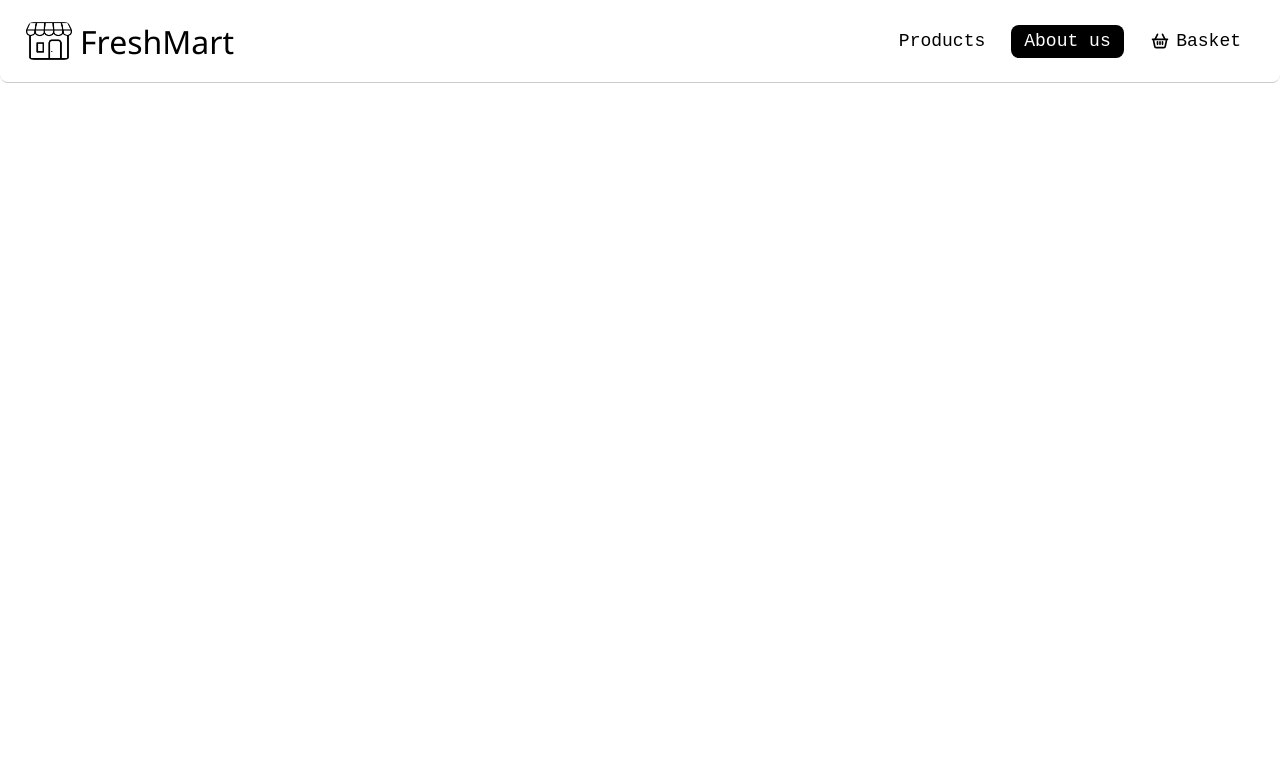
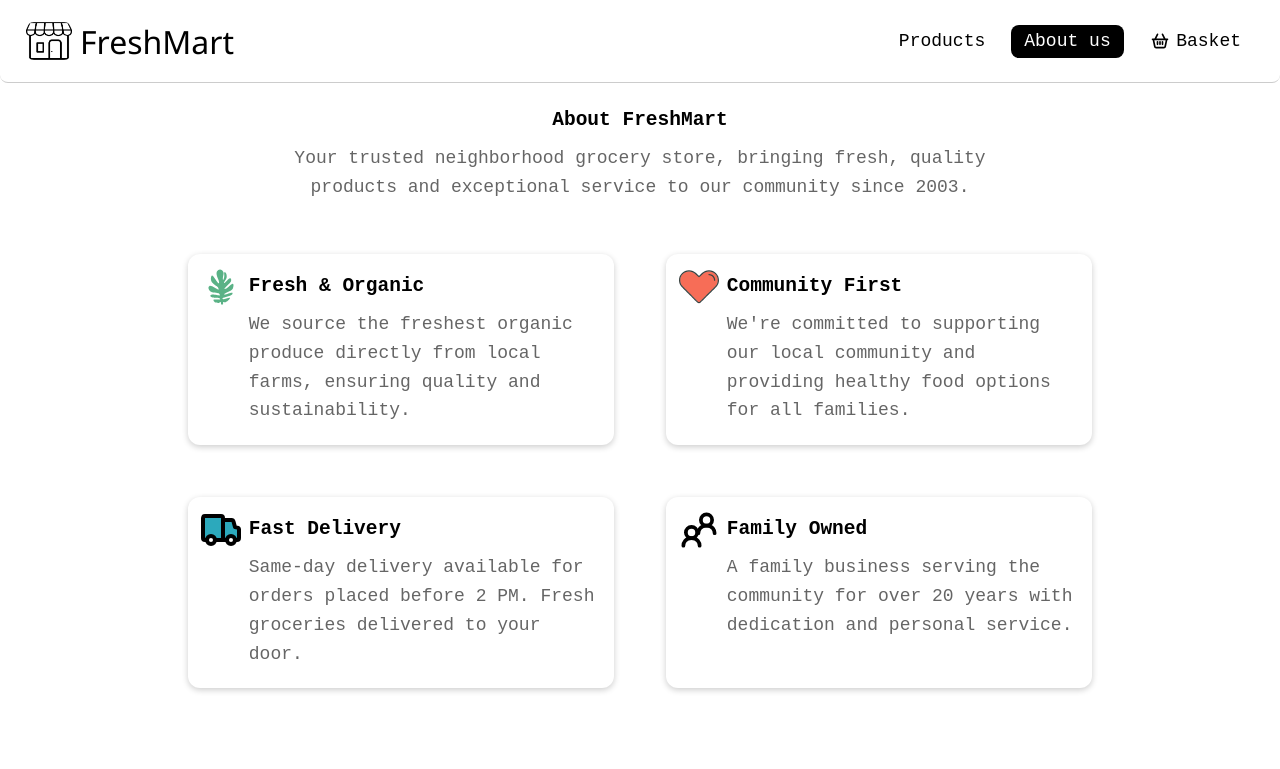
Before and after one commit to Alphorov/web_grocery_store, a plain HTML site: page about_us.html in a window 1280 px wide. Drawn offline with Linux system fonts and the light colour scheme.

Commit message:
started about page. Made a placeholder for basket page

```diff
--- a/about_us.html
+++ b/about_us.html
@@ -17,14 +17,60 @@
 
         <nav>
             <!-- Products page -->
+            <a href="index.html">Products</a>
             <!-- About us page -->
-            <a href="index.html">Products</a>
             <a href="about_us.html" class="active">About us</a>
             <!-- Basket page -->
             <a href="basket.html"><img src="images/basket.svg" width="20">Basket</a>
+        </nav>
 
-        </nav>
     </header>
+
+    <main class="about">
+        <h2>About FreshMart</h1>
+            <p>Your trusted neighborhood grocery store, bringing fresh, quality products and exceptional service to our
+                community since 2003.</p>
+
+
+            <section class="about-tiles">
+
+                <article class="about-tile">
+                    <img src="images/leaf.svg" alt="A leaf">
+                    <div class="about-description">
+                        <h2>Fresh & Organic</h2>
+                        <p>We source the freshest organic produce directly from local farms, ensuring quality and
+                            sustainability.</p>
+                    </div>
+                </article>
+
+                <article class="about-tile">
+                    <img src="images/heart.svg" alt="A heart">
+                    <div class="about-description">
+                        <h2>Community First</h2>
+                        <p>We're committed to supporting our local community and providing healthy food options for all
+                            families.</p>
+                    </div>
+                </article>
+
+                <article class="about-tile">
+                    <img src="images/truck.svg" alt="A truck">
+                    <div class="about-description">
+                        <h2>Fast Delivery</h2>
+                        <p>Same-day delivery available for orders placed before 2 PM. Fresh groceries delivered to your
+                            door.</p>
+                    </div>
+                </article>
+
+                <article class="about-tile">
+                    <img src="images/people.svg" alt="People">
+                    <div class="about-description">
+                        <h2>Family Owned</h2>
+                        <p>A family business serving the community for over 20 years with dedication and personal
+                            service.</p>
+                    </div>
+                </article>
+            </section>
+    </main>
 
 </body>
 
--- a/style.css
+++ b/style.css
@@ -21,9 +21,10 @@ main {
     padding: 2rem 8rem;
 }
 
-main h1 {
+h1,
+h2 {
     margin-bottom: 1rem;
-    font-weight: 500;
+    font-weight: 550;
 }
 
 nav {
@@ -188,3 +189,54 @@ nav a.active:hover {
     transform: translateY(-3px);
     box-shadow: 0 4px 10px rgba(0, 0, 0, 0.15);
 }
+
+.about {
+    text-align: center;
+}
+
+.about p {
+    font-size: 18px;
+    opacity: 0.6;
+    line-height: 1.6;
+    padding: 0 15%;
+}
+
+.about-tiles {
+    display: flex;
+    justify-content: center;
+    flex-wrap: wrap;
+    gap: 4rem;
+    padding: 4rem 0;
+}
+
+.about-tile {
+    display: flex;
+    align-items: flex-start;
+
+    padding: 1rem;
+
+    background: #fff;
+    border-radius: 12px;
+    box-shadow: 0 2px 6px rgba(0, 0, 0, 0.2);
+
+    max-width: 400px;
+    /* optional */
+}
+
+/* Icon styling */
+.about-tile img {
+
+    width: 40px;
+    height: 40px;
+    object-fit: contain;
+    /* green tint if you use inline SVG */
+}
+
+.about-description {
+    text-align: left;
+    padding: 0.65rem 0.5rem 0.5rem 0.6rem;
+}
+
+.about-description p {
+    padding: 0;
+}
```
Also changed, not shown: basket.html (+6 -1 lines), images/heart.svg (added), images/leaf.svg (added), images/people.svg (added), images/truck.svg (added).
